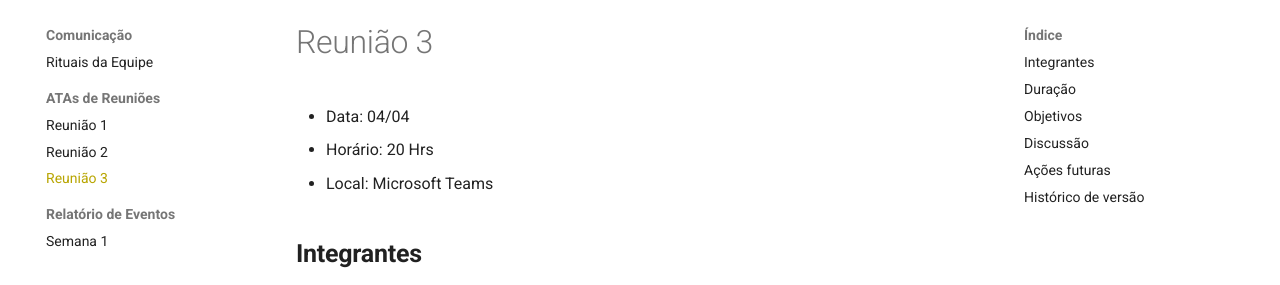
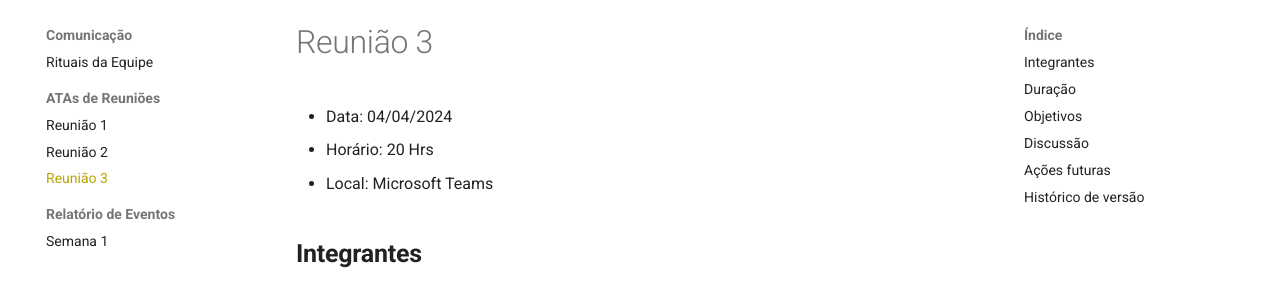
Before and after one commit to Simula-Fin/DOCS, an MkDocs documentation site: the page built from docs/meetings/meetingNotes3.md, in a window 1280 px wide and 900 px high. Shown: the part 124-409 px from the top of the window. Built offline with MkDocs 1.6.1 and Material for MkDocs 9.7.7, drawn with Linux system fonts in a browser that asks for light colours.

Commit message:
Update meetingNotes3.md

```diff
--- a/docs/meetings/meetingNotes3.md
+++ b/docs/meetings/meetingNotes3.md
@@ -1,6 +1,6 @@
 # Reunião 3
 
-- Data: 04/04
+- Data: 04/04/2024
 - Horário: 20 Hrs
 - Local: Microsoft Teams
 
```
